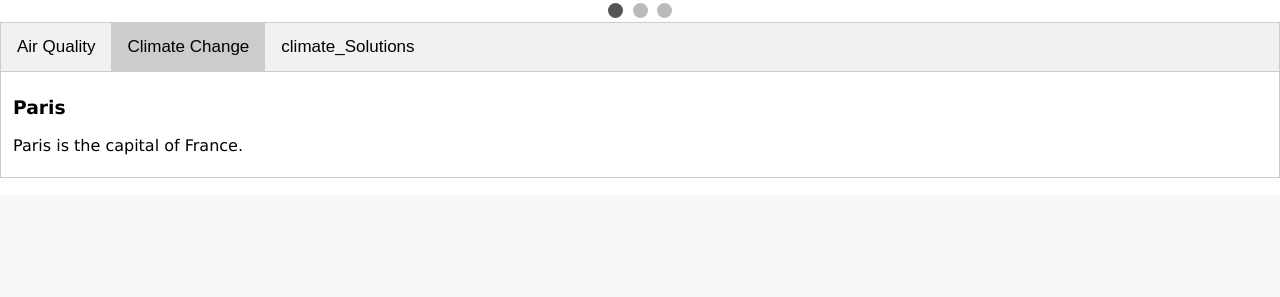
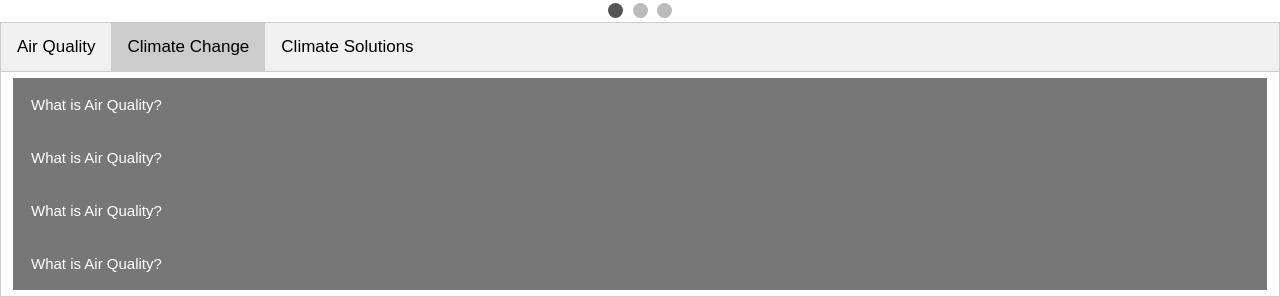
Before and after one commit to Vijaya0110/Air-Pollution-and-Climate-Change, a Flask app: page / in a window 1280 px wide, after a click on "Climate Change". Shown: the part 605-902 px from the top of the page. Before the commit the page ends 783 px from the top, so only its background shows below. Run offline with Flask 2, Linux system fonts and the light colour scheme.

Commit message:
Update start.html

```diff
--- a/templates/start.html
+++ b/templates/start.html
@@ -91,7 +91,7 @@ function showSlides(n) {
 <div class="tab">
   <button class="tablinks" onclick="openTab(event, 'Air_Quality')" id="defaultOpen">Air Quality</button>
   <button class="tablinks" onclick="openTab(event, 'Climate_Change')">Climate Change</button>
-  <button class="tablinks" onclick="openTab(event, 'Climate_Solutions')">climate_Solutions</button>
+  <button class="tablinks" onclick="openTab(event, 'Climate_Solutions')">Climate Solutions</button>
 </div>
 
 <div id="Air_Quality" class="tabcontent">
@@ -197,8 +197,18 @@ There are many other ways that air pollution affects living things, such as dama
 </div>
 
 <div id="Climate_Change" class="tabcontent">
-  <h3>Paris</h3>
-  <p>Paris is the capital of France.</p>
+<button type="button" class="collapsible">What is Air Quality?</button>
+<div class="content">
+ </div>
+  <button type="button" class="collapsible">What is Air Quality?</button>
+<div class="content">
+ </div>
+  <button type="button" class="collapsible">What is Air Quality?</button>
+<div class="content">
+ </div>
+  <button type="button" class="collapsible">What is Air Quality?</button>
+<div class="content">
+ </div>
 </div>
 
 <div id="Climate_Solutions" class="tabcontent">
```
